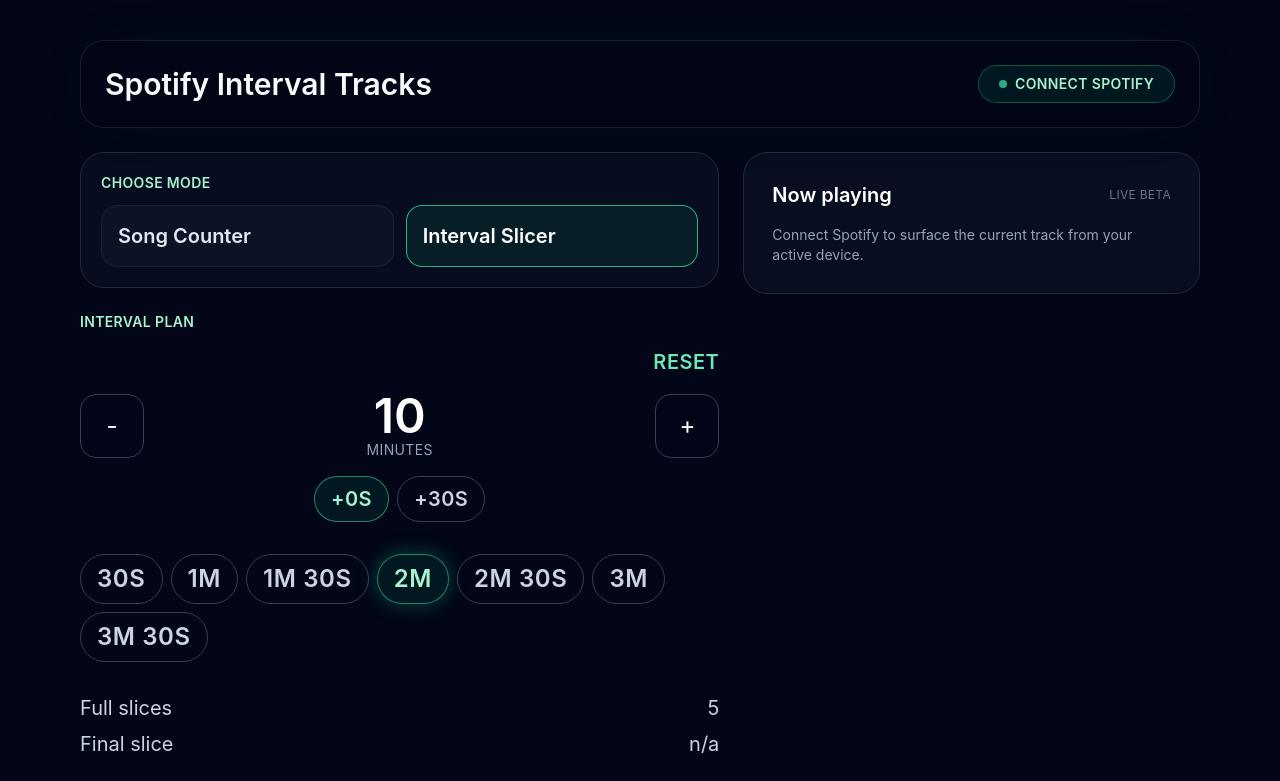
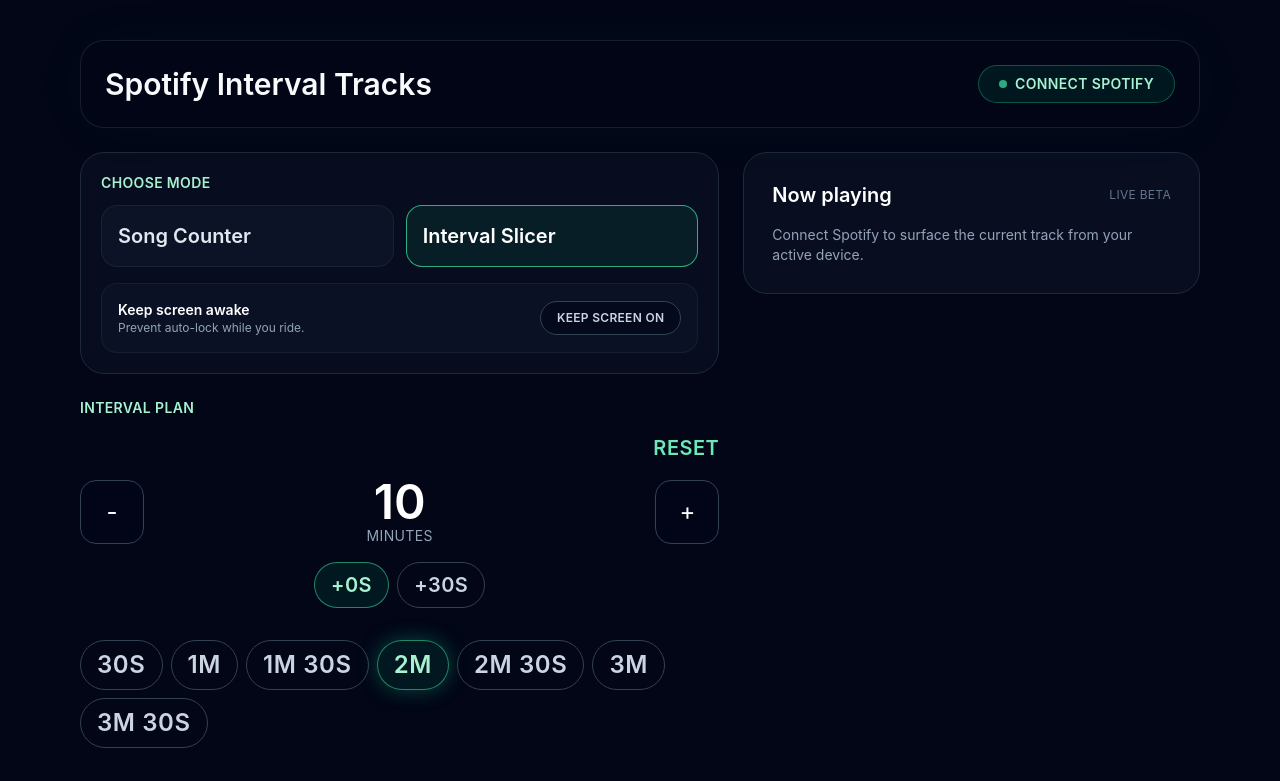
Before and after one commit to BTSeven7/spotify-interval-tracks, a React (Vite) app: page / in a window 1280 px wide. Shown: the top 781 px of the page. Built offline with nearby package versions, Linux system fonts and the light colour scheme.

Commit message:
Screen lock v1

```diff
--- a/src/App.tsx
+++ b/src/App.tsx
@@ -5,6 +5,7 @@
 import { useCurrentlyPlaying } from './hooks/useCurrentlyPlaying'
 import { useIntervalPlan } from './hooks/useIntervalPlan'
 import { useIntervalSession } from './hooks/useIntervalSession'
+import { useScreenWakeLock } from './hooks/useScreenWakeLock'
 import { beginSpotifyAuth } from './lib/spotifyAuth'
 
 type Mode = 'interval-slicer' | 'song-counter'
@@ -23,6 +24,7 @@
 
   const intervalPlan = useIntervalPlan()
   const intervalSession = useIntervalSession(tokens, intervalPlan.stats)
+  const wakeLock = useScreenWakeLock()
 
   const isConnected = Boolean(tokens)
 
@@ -60,6 +62,22 @@
     : isAuthorizing
       ? 'Opening Spotify...'
       : 'Connect Spotify'
+
+  const wakeLockButtonLabel = !wakeLock.isSupported
+    ? 'Unavailable'
+    : wakeLock.isActive
+      ? wakeLock.isRequesting
+        ? 'Refreshing...'
+        : 'Screen on'
+      : wakeLock.isRequesting
+        ? 'Activating...'
+        : 'Keep screen on'
+
+  const wakeLockHelperText = !wakeLock.isSupported
+    ? 'Use display settings to keep the screen awake.'
+    : wakeLock.isActive
+      ? 'Screen stay-awake is active for this session.'
+      : 'Prevent auto-lock while you ride.'
 
   const sessionStatusLabel = {
     idle: 'Ready',
@@ -125,6 +143,26 @@
                   )
                 })}
               </div>
+
+              <div className="mt-4 space-y-2 rounded-2xl border border-slate-800/60 bg-slate-900/50 p-4">
+                <div className="flex flex-col gap-2 sm:flex-row sm:items-center sm:justify-between">
+                  <div>
+                    <p className="text-sm font-semibold text-white">Keep screen awake</p>
+                    <p className="text-xs text-slate-400">{wakeLockHelperText}</p>
+                  </div>
+                  <button
+                    type="button"
+                    onClick={() => void wakeLock.toggle()}
+                    disabled={!wakeLock.isSupported || wakeLock.isRequesting}
+                    className={`w-full rounded-full border px-4 py-2 text-xs font-semibold uppercase tracking-wide transition sm:w-auto ${wakeLock.isActive ? 'border-emerald-400/60 bg-emerald-500/10 text-emerald-200' : 'border-slate-700 bg-slate-950/70 text-slate-300 hover:border-emerald-400/60 hover:text-emerald-200'} ${(!wakeLock.isSupported || wakeLock.isRequesting) ? 'cursor-not-allowed opacity-60' : ''}`}
+                  >
+                    {wakeLockButtonLabel}
+                  </button>
+                </div>
+                {wakeLock.error && (
+                  <p className="text-xs text-rose-300">{wakeLock.error}</p>
+                )}
+              </div>
             </article>
 
             <section className="space-y-4">
@@ -164,7 +202,7 @@
                   </li>
                 </ul>
               ) : (
-                <p className="text-m text-slate-500">Connect Spotify and set an interval to enable playback cues.</p>
+                <p className="text-sm text-slate-500">Connect Spotify and set an interval to enable playback cues.</p>
               )}
             </article>
           </div>
--- /dev/null
+++ b/src/hooks/useScreenWakeLock.ts
@@ -0,0 +1,145 @@
+import { useCallback, useEffect, useRef, useState } from 'react'
+
+type WakeLockNavigator = Navigator & {
+  wakeLock?: {
+    request(type: 'screen'): Promise<WakeLockSentinel>
+  }
+}
+
+type WakeLockSentinel = {
+  released: boolean
+  release(): Promise<void>
+  onrelease: (() => void) | null
+}
+
+type ScreenWakeLockState = {
+  isSupported: boolean
+  isActive: boolean
+  isRequesting: boolean
+  error: string | null
+  enable: () => Promise<void>
+  disable: () => Promise<void>
+  toggle: () => Promise<void>
+}
+
+export function useScreenWakeLock(): ScreenWakeLockState {
+  const [isSupported, setIsSupported] = useState(false)
+  const [isActive, setIsActive] = useState(false)
+  const [isRequesting, setIsRequesting] = useState(false)
+  const [error, setError] = useState<string | null>(null)
+
+  const sentinelRef = useRef<WakeLockSentinel | null>(null)
+  const shouldHoldRef = useRef(false)
+
+  const getNavigator = () => (typeof navigator !== 'undefined' ? (navigator as WakeLockNavigator) : undefined)
+
+  const releaseLock = useCallback(async () => {
+    const sentinel = sentinelRef.current
+    if (!sentinel) {
+      return
+    }
+
+    try {
+      await sentinel.release()
+    } catch (err) {
+      console.error('Failed to release wake lock', err)
+    } finally {
+      sentinelRef.current = null
+      setIsActive(false)
+    }
+  }, [])
+
+  const requestLock = useCallback(async () => {
+    const nav = getNavigator()
+    if (!nav?.wakeLock || sentinelRef.current || typeof document === 'undefined') {
+      return
+    }
+
+    setIsRequesting(true)
+    setError(null)
+    try {
+      const sentinel = await nav.wakeLock.request('screen')
+      sentinel.onrelease = () => {
+        sentinelRef.current = null
+        setIsActive(false)
+      }
+      sentinelRef.current = sentinel
+      setIsActive(true)
+    } catch (err) {
+      console.error('Wake lock request failed', err)
+      setError(err instanceof Error ? err.message : 'Screen wake lock failed. Try again when the page is active.')
+      shouldHoldRef.current = false
+      await releaseLock()
+    } finally {
+      setIsRequesting(false)
+    }
+  }, [releaseLock])
+
+  const enable = useCallback(async () => {
+    if (!isSupported) {
+      setError('Screen wake lock is not supported on this device.')
+      return
+    }
+
+    shouldHoldRef.current = true
+    await requestLock()
+  }, [isSupported, requestLock])
+
+  const disable = useCallback(async () => {
+    shouldHoldRef.current = false
+    await releaseLock()
+    setError(null)
+  }, [releaseLock])
+
+  const toggle = useCallback(async () => {
+    if (isActive || sentinelRef.current) {
+      await disable()
+    } else {
+      await enable()
+    }
+  }, [disable, enable, isActive])
+
+  useEffect(() => {
+    setIsSupported(typeof navigator !== 'undefined' && 'wakeLock' in (navigator as WakeLockNavigator))
+  }, [])
+
+  useEffect(() => {
+    if (!isSupported || typeof document === 'undefined') {
+      return
+    }
+
+    const handleVisibility = async () => {
+      if (document.visibilityState === 'visible') {
+        if (shouldHoldRef.current && !sentinelRef.current) {
+          await requestLock()
+        }
+      } else {
+        if (sentinelRef.current) {
+          await releaseLock()
+        }
+      }
+    }
+
+    document.addEventListener('visibilitychange', handleVisibility)
+    return () => {
+      document.removeEventListener('visibilitychange', handleVisibility)
+    }
+  }, [isSupported, releaseLock, requestLock])
+
+  useEffect(() => {
+    return () => {
+      shouldHoldRef.current = false
+      void releaseLock()
+    }
+  }, [releaseLock])
+
+  return {
+    isSupported,
+    isActive,
+    isRequesting,
+    error,
+    enable,
+    disable,
+    toggle
+  }
+}
```
Also changed, not shown: temp_block.txt (added).
